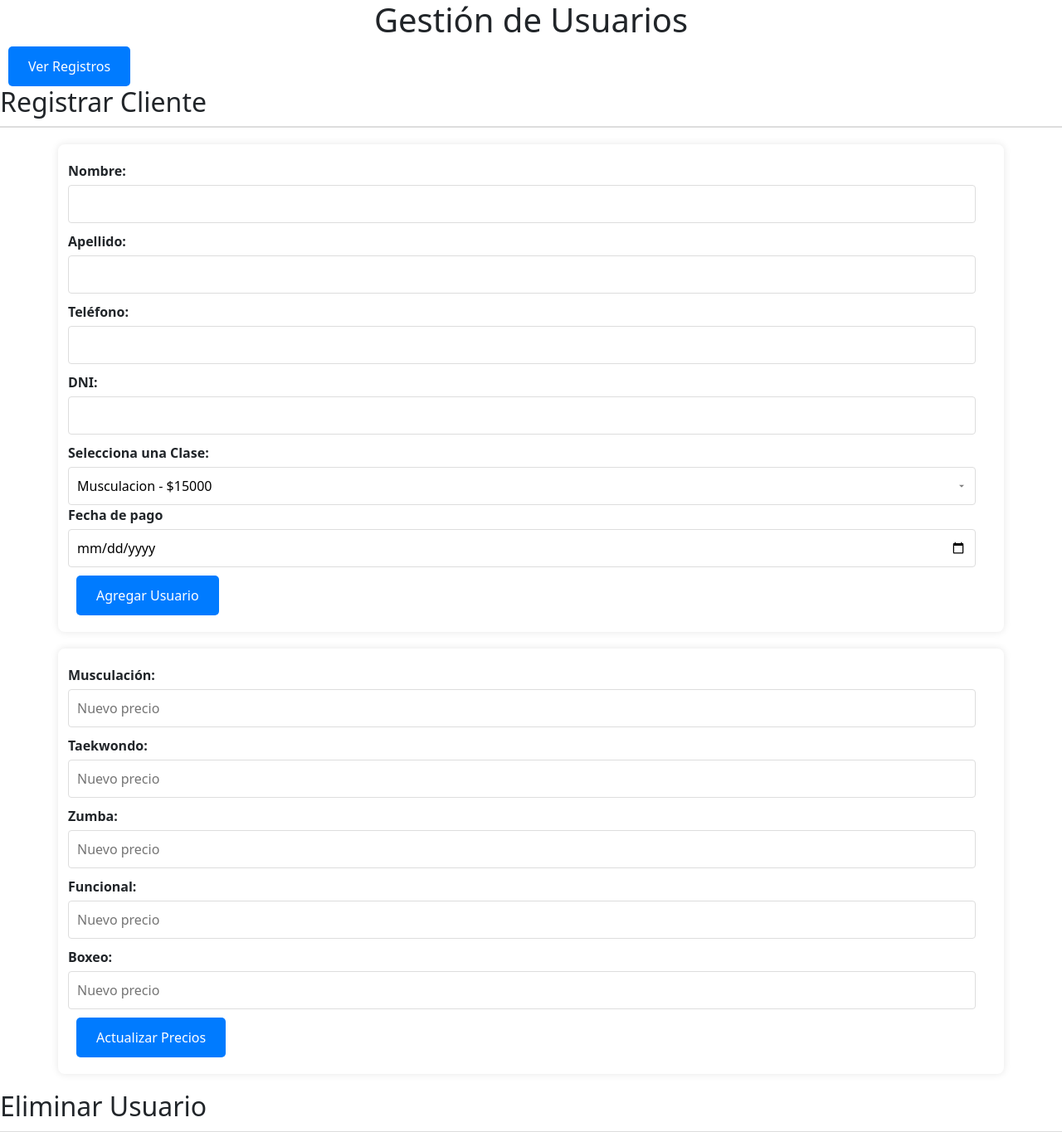
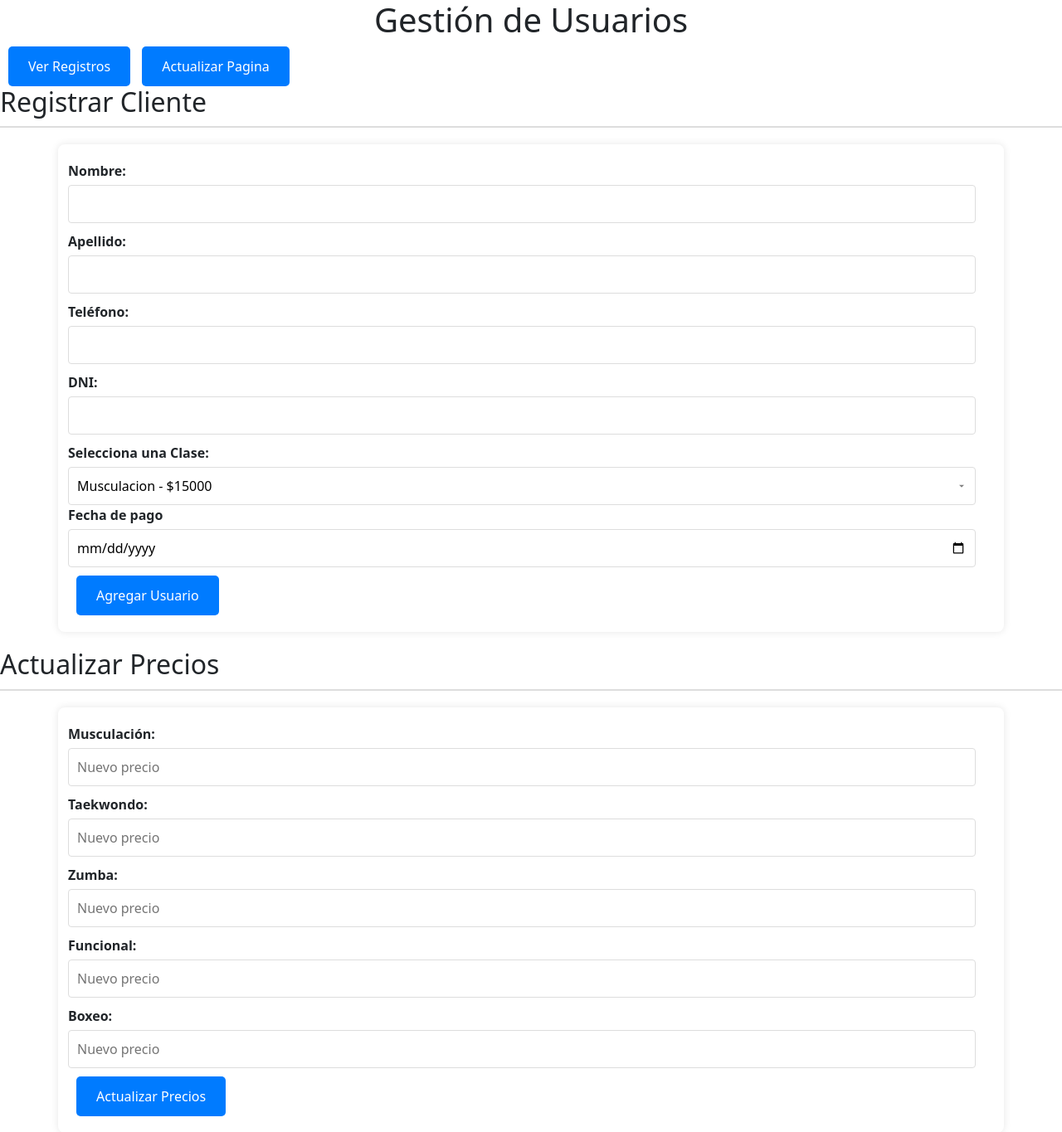
Before and after one commit to Facundo223/M-S, a PHP site: page /gestion.php in a window 1280 px wide. Shown: the top 1365 px of the page at 83% size. Run offline with PHP 8.4, Linux system fonts and the light colour scheme; data comes from the database, SQL or seed files in the repository.

Commit message:
Add files via upload

```diff
--- a/gestion.php
+++ b/gestion.php
@@ -28,6 +28,7 @@ $result = $conn->query($sql);
 
     <h1>Gestión de Usuarios</h1>
     <a href="ver_registros.php" class="boton"><button>Ver Registros</button></a>
+    <a href="gestion.php" class="boton"><button>Actualizar Pagina</button></a>
     <h2>Registrar Cliente</h2>
     <form action="alta.php" method="post" onsubmit="return validateForm()">
         <div class="container">
@@ -60,9 +61,9 @@ $result = $conn->query($sql);
         <input type="submit" value="Agregar Usuario">
         </div>
     </form>
-
+    <h2>Actualizar Precios</h2>
     <form action="actualizar.php" method="post">
-        <div class="container">
+    <div class="container">
     <label for="nuevoPrecioMusculacion">Musculación:</label>
     <input type="number" id="nuevoPrecioMusculacion" name="nuevoPrecioMusculacion" placeholder="Nuevo precio" required>
     <br>
```
